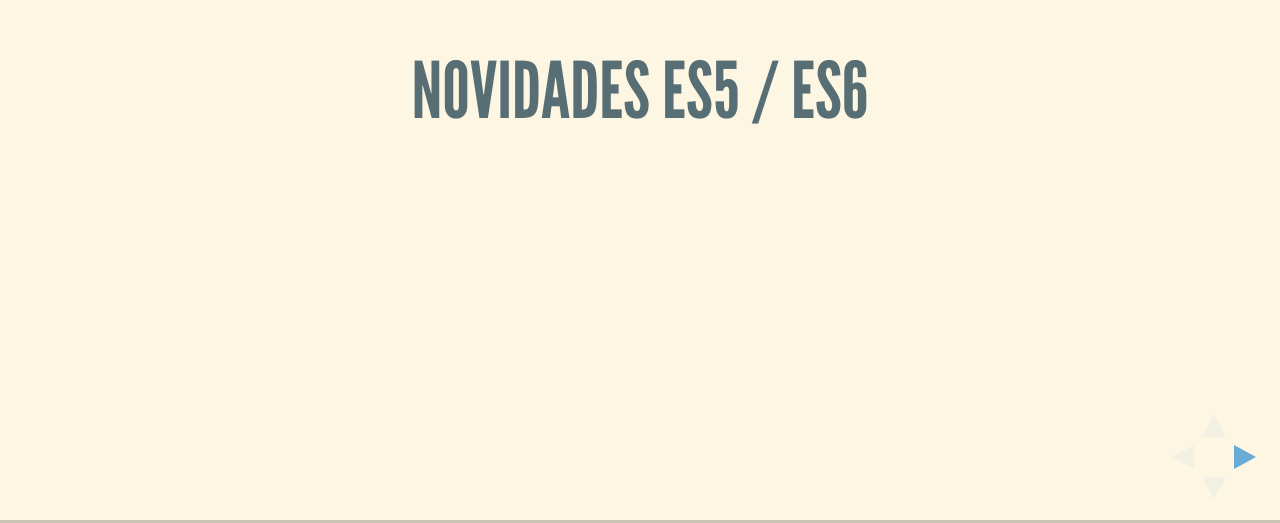
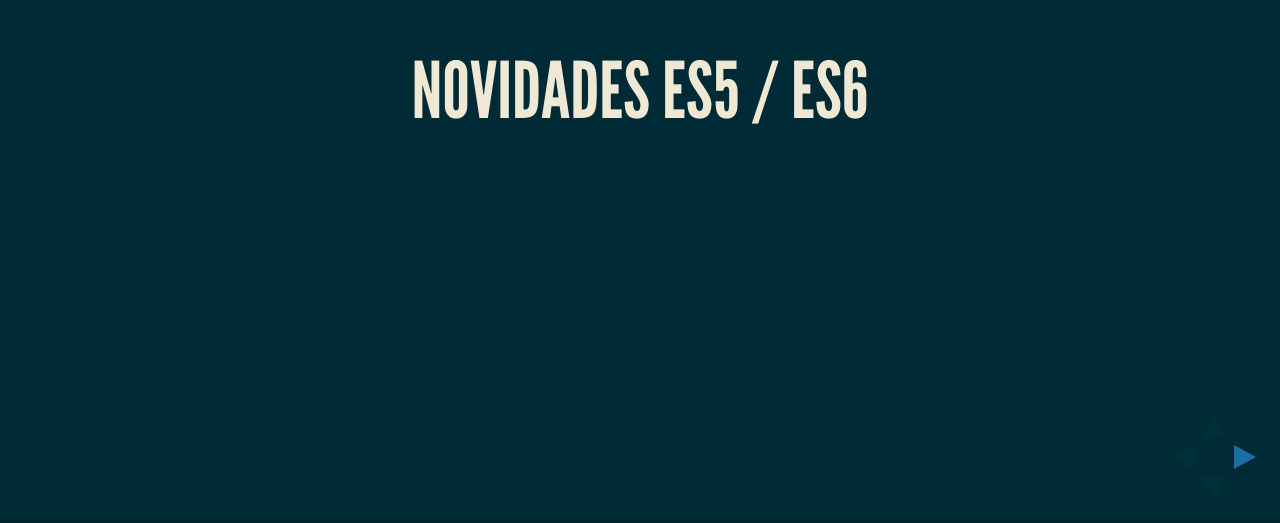
Before and after one commit to rslima/novidades-es5-es6, a plain HTML site: page index.html in a window 1280 px wide. Shown: the part 277-800 px from the top of the page. Drawn offline with Linux system fonts and the light colour scheme.

Commit message:
Atualização do tema

```diff
--- a/index.html
+++ b/index.html
@@ -4,7 +4,7 @@
     <meta charset="UTF-8">
     <title>Novidades ES5/ES6</title>
     <link rel="stylesheet" href="css/reveal.css">
-    <link rel="stylesheet" href="css/theme/solarized.css">
+    <link rel="stylesheet" href="css/theme/moon.css">
     <link rel="stylesheet" href="lib/css/zenburn.css">
   </head>
   <body>
```
